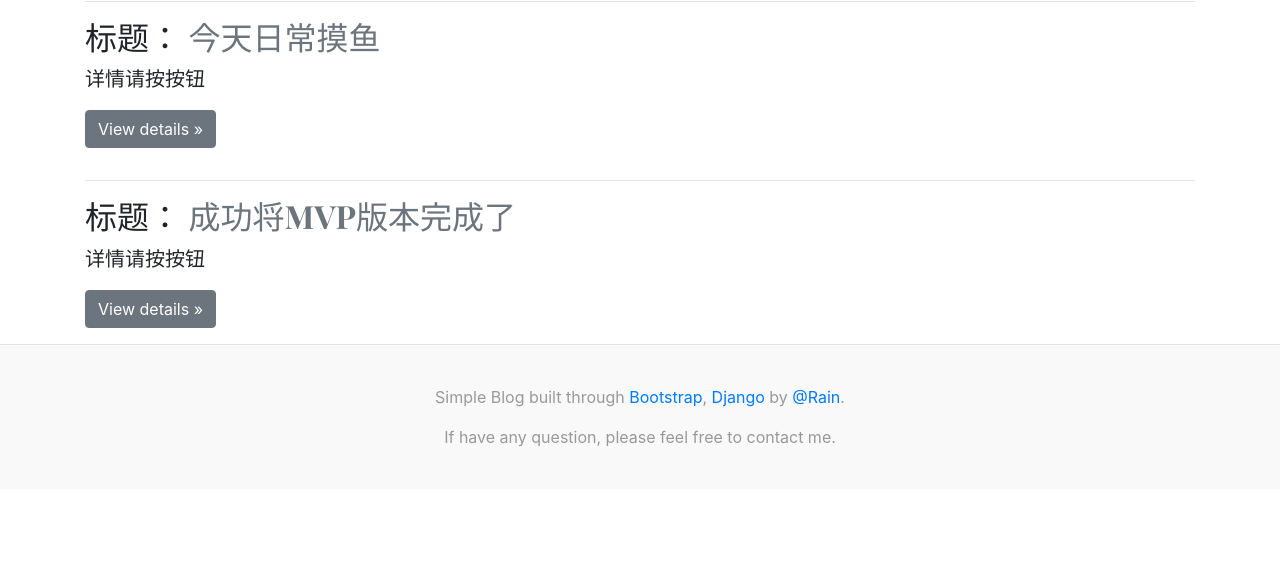
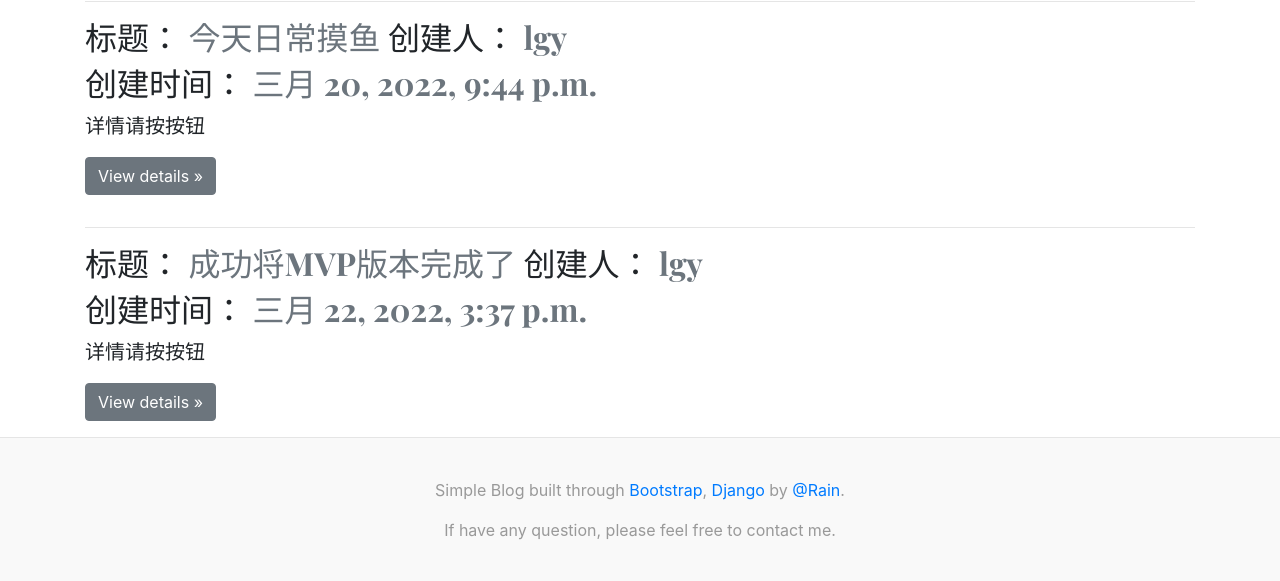
Before and after one commit to slipalone/simpleDjangoBlog, a Django app: page /type/1/ in a window 1280 px wide. Shown: the part 128-709 px from the top of the page. Run offline with Django 3.2, Linux system fonts and the light colour scheme; data comes from the database, SQL or seed files in the repository; some libraries are stand-ins or nearby versions.

Commit message:
adjust show_by_one_type.html

```diff
--- a/templates/cover.html
+++ b/templates/cover.html
@@ -67,7 +67,7 @@
 
     <footer class="mastfoot mt-auto">
     <div class="inner">
-      <p>Build by <a href="https://github.com/slipalone">slipalone</a>, by <a href="https://twitter.com/slipalone">@Yu Chen</a>.</p>
+      <p>Build Through <a href="https://getbootstrap.com/">Bootstrap</a> and <a href="https://www.djangoproject.com/">Django</a>, by <a href="https://github.com/slipalone">@Yu Chen</a>.</p>
     </div>
   </footer>
 </div>
--- a/templates/show_by_one_type.html
+++ b/templates/show_by_one_type.html
@@ -6,7 +6,8 @@
 
     <div class="row featurette">
       <div class="col-md-7">
-        <h2 class="featurette-heading">标题： <span class="text-muted"> {{ blog_list.blog_title }}</span></h2>
+        <h2 class="featurette-heading">标题： <span class="text-muted"> {{ blog_list.blog_title }}</span>  创建人：<span class="text-muted"> {{ blog_list.creator }}</span></h2>
+          <h2 class="featurette-heading">创建时间： <span class="text-muted"> {{ blog_list.created_date }}</span></h2>
         <p class="lead"> 详情请按按钮 </p>
           <p><a class="btn btn-secondary" href="/blog/{{ blog_list.id }}">View details &raquo;</a></p>
       </div>
```
